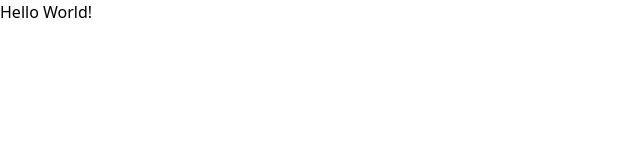
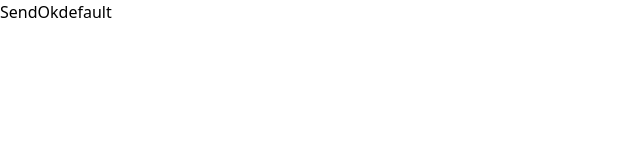
Before and after one commit to FilipeFariaas/nlw-return, a React (Vite) app in the folder web/: page / in a window 1280 px wide. Shown: the top 160 px of the page, without its empty margins (0-640 px from the left). Built offline with nearby package versions, Linux system fonts and the light colour scheme.

Commit message:
create button component

```diff
--- a/web/src/App.tsx
+++ b/web/src/App.tsx
@@ -1,5 +1,19 @@
+interface ButtonProps {
+  text?: string
+}
+
+function Button(props: ButtonProps) {
+  return <button>{props.text ?? 'default'}</button>
+}
+
 function App() {
-  return <h1>Hello World!</h1>
+  return (
+    <div>
+      <Button text="Send" />
+      <Button text="Ok" />
+      <Button />
+    </div>
+  )
 }
 
 export default App
```
